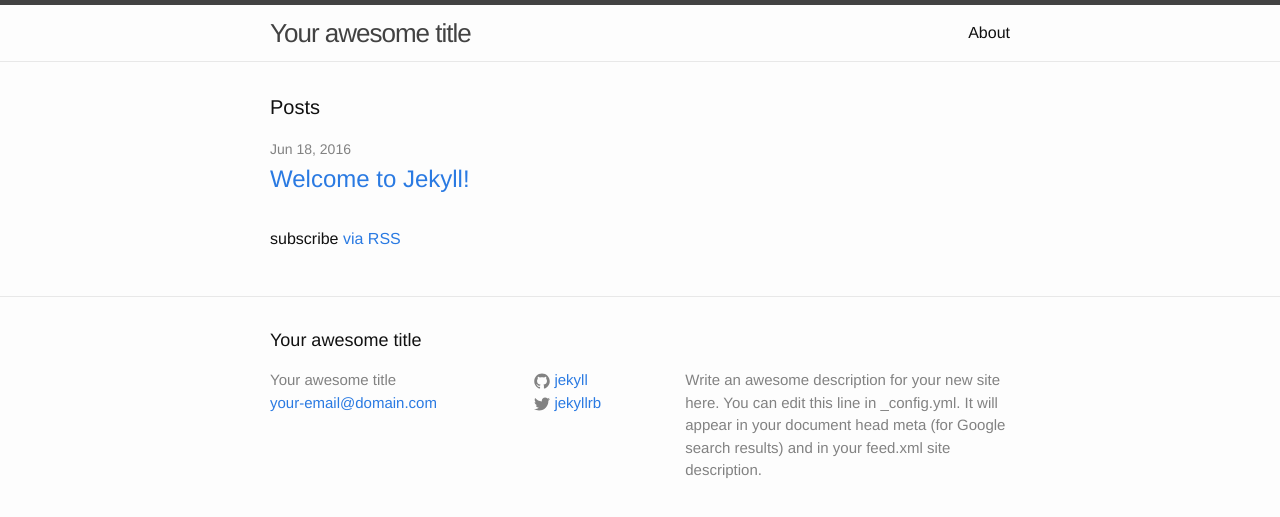
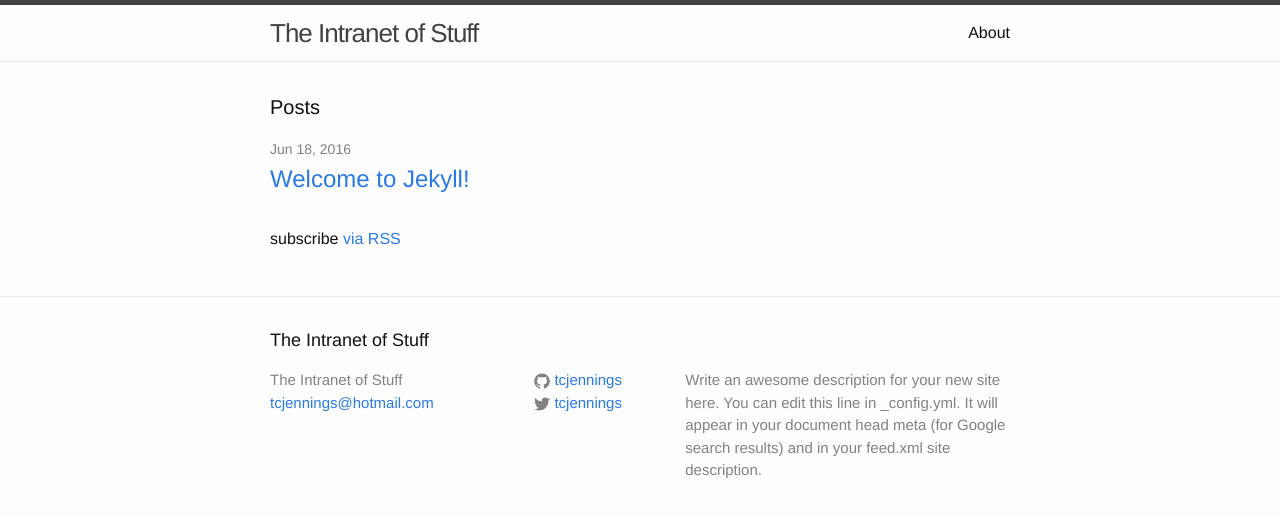
Before and after one commit to tcjennings/tcjennings.github.io, a Jekyll site: the page built from index.html, in a window 1280 px wide. Shown: the top 517 px of the page. Built offline with Jekyll 4.4.1, drawn with Linux system fonts in a browser that asks for light colours.

Commit message:
cname and initial customization

```diff
--- /dev/null
+++ b/CNAME
@@ -0,0 +1 @@
+www.intranetofstuff.com
--- a/_config.yml
+++ b/_config.yml
@@ -6,16 +6,16 @@
 # 'jekyll serve'. If you change this file, please restart the server process.
 
 # Site settings
-title: Your awesome title
-email: your-email@domain.com
+title: The Intranet of Stuff
+email: tcjennings@hotmail.com
 description: > # this means to ignore newlines until "baseurl:"
   Write an awesome description for your new site here. You can edit this
   line in _config.yml. It will appear in your document head meta (for
   Google search results) and in your feed.xml site description.
 baseurl: "" # the subpath of your site, e.g. /blog
 url: "http://yourdomain.com" # the base hostname & protocol for your site
-twitter_username: jekyllrb
-github_username:  jekyll
+twitter_username: tcjennings
+github_username: tcjennings
 
 # Build settings
 markdown: kramdown
```
